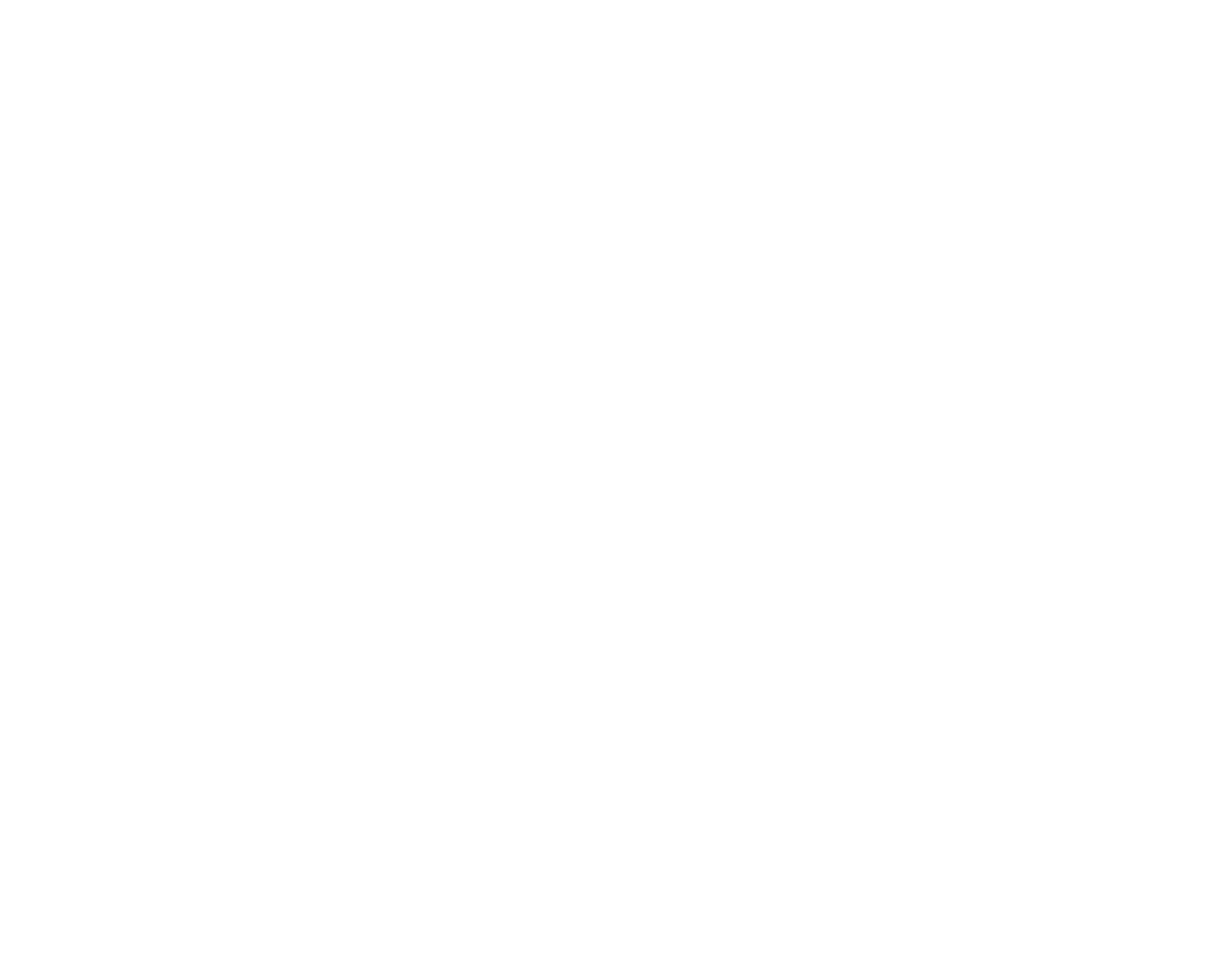
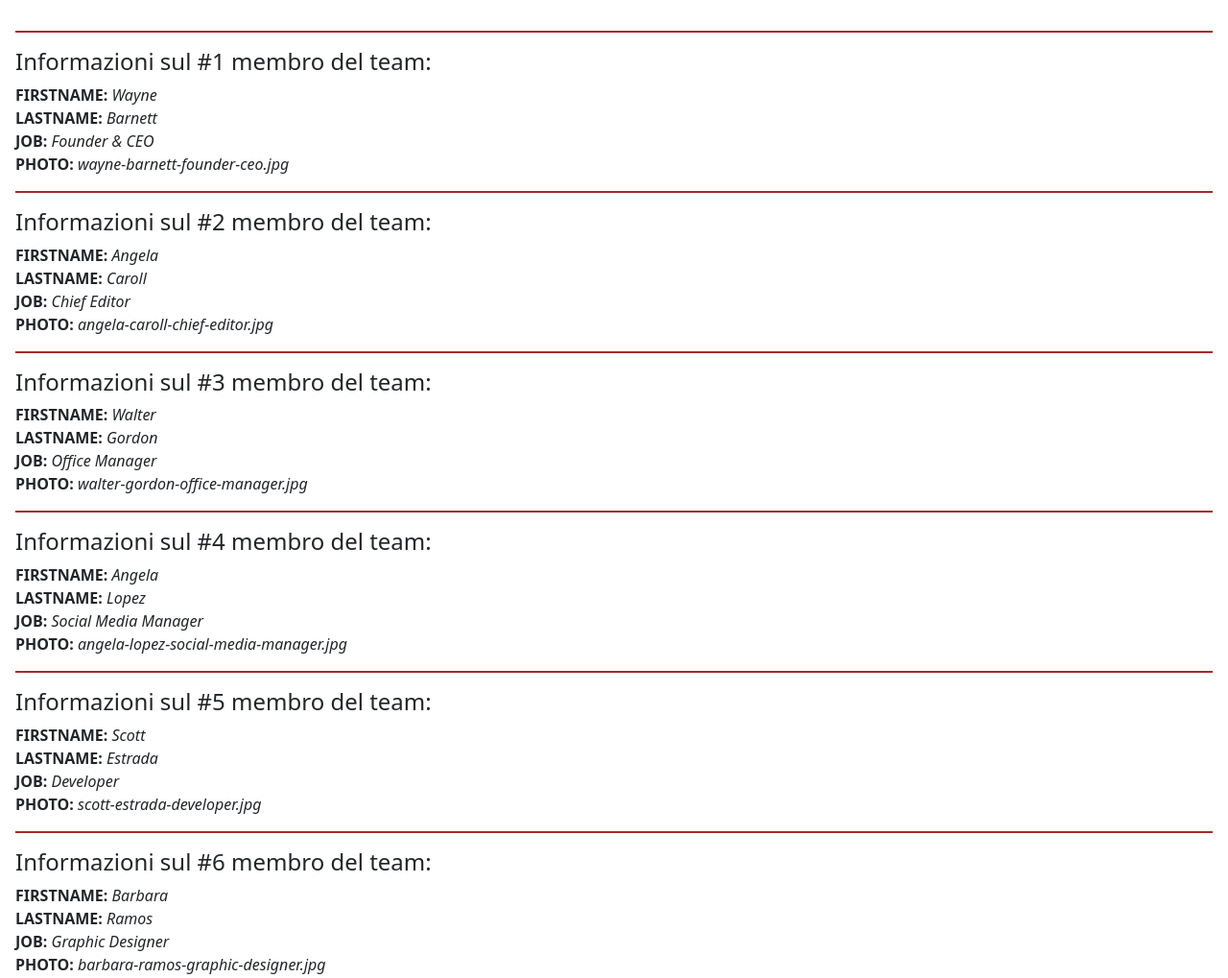
Before and after one commit to MrGians/js-our-team, a plain HTML site: page index.html in a window 1280 px wide. Shown: the whole page at 96% size. Before the commit the page ends 800 px from the top, so only its background shows below. Drawn offline with nearby package versions, Linux system fonts and the light colour scheme.

Commit message:
Milestone 2 Done

```diff
--- a/css/style.css
+++ b/css/style.css
@@ -1 +1,6 @@
 /*********** Generics ***********/
+h4 {
+  padding-top: 1rem;
+  margin-top: 1rem;
+  border-top: 2px solid brown;
+}
--- a/index.html
+++ b/index.html
@@ -12,7 +12,11 @@
     <title>JS Our Team</title>
 </head>
 <body>
+    <main>
+        <section id="our-team" class="p-3">
 
+        </section>
+    </main>
     <!-- JS Script -->
     <script src="js/script.js"></script>
 </body>
--- a/js/script.js
+++ b/js/script.js
@@ -26,6 +26,10 @@ Barbara Ramos |	Graphic Designer     |	barbara-ramos-graphic-designer.jpg
 
 */
 
+// Definisco variabili DOM
+const ourTeamSection = document.getElementById("our-team");
+
+
 // Definisco un array di oggetti con le informazioni di ogni persona
 const ourTeamInfo = [
   {firstname: "Wayne", lastname: "Barnett", job: "Founder & CEO", photo: "wayne-barnett-founder-ceo.jpg"},
@@ -36,10 +40,19 @@ const ourTeamInfo = [
   {firstname: "Barbara", lastname: "Ramos", job: "Graphic Designer", photo: "barbara-ramos-graphic-designer.jpg"},
 ]
 
-// Stampo le informazioni di ogni membro in console tramite un FOR con FOR IN innestato
+
+// Stampo le informazioni di ogni membro in console tramite un ciclo FOR con ciclo FOR IN innestato
 for (let i = 0; i < ourTeamInfo.length; i++) {
   console.log(`Informazioni sul #${i + 1} membro del team:`);
   for (let key in ourTeamInfo[i]) {
     console.log(`${key}: ${ourTeamInfo[i][key]}`);
   }
 };
+
+// Stampo le informazioni di ogni membro sul DOM tramite un ciclo FOR con ciclo FOR IN innestato
+for (let i = 0; i < ourTeamInfo.length; i++) {
+  ourTeamSection.innerHTML += (`<h4>Informazioni sul #${i + 1} membro del team:</h4>`);
+  for (let key in ourTeamInfo[i]) {
+    ourTeamSection.innerHTML += (`<strong>${key.toUpperCase()}:</strong> <em>${ourTeamInfo[i][key]}</em> <br>`);
+  }
+};
```
